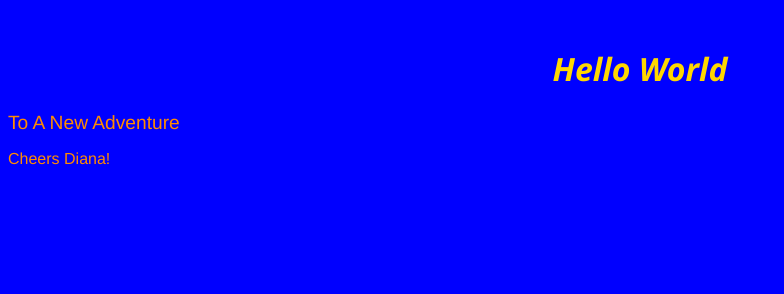
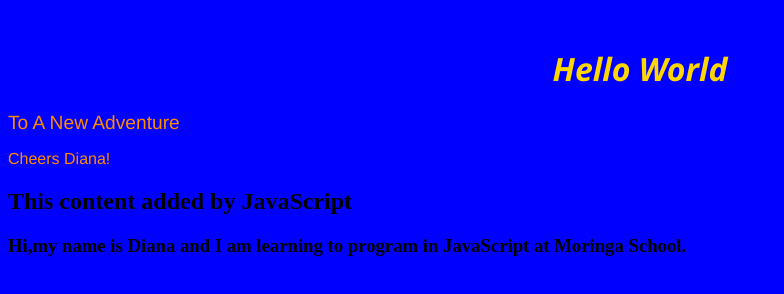
Before and after one commit to DianaCmaritim/maritim-repository, a plain HTML site: page index.html in a window 1280 px wide. Shown: the whole page, without its empty margins (0-784 px from the left). Drawn offline with Linux system fonts and the light colour scheme.

Commit message:
add script.js, connect to index.html

```diff
--- a/index.html
+++ b/index.html
@@ -9,5 +9,6 @@
         <h1>Hello World</h1>
         <div>To A New Adventure</div>
         <p>Cheers Diana!</p>
+        <script src="script.js"></script>
     </body>
 </html>
--- /dev/null
+++ b/script.js
@@ -0,0 +1,7 @@
+const h2 =document.createElement("h2");
+h2.textContent = "This content added by JavaScript";
+document.querySelector("body").appendChild(h2);
+
+const h3 =document.createElement("h3");
+h3.textContent = "Hi,my name is Diana and I am learning to program in JavaScript at Moringa School.";
+document.querySelector("body").appendChild(h3);
```
